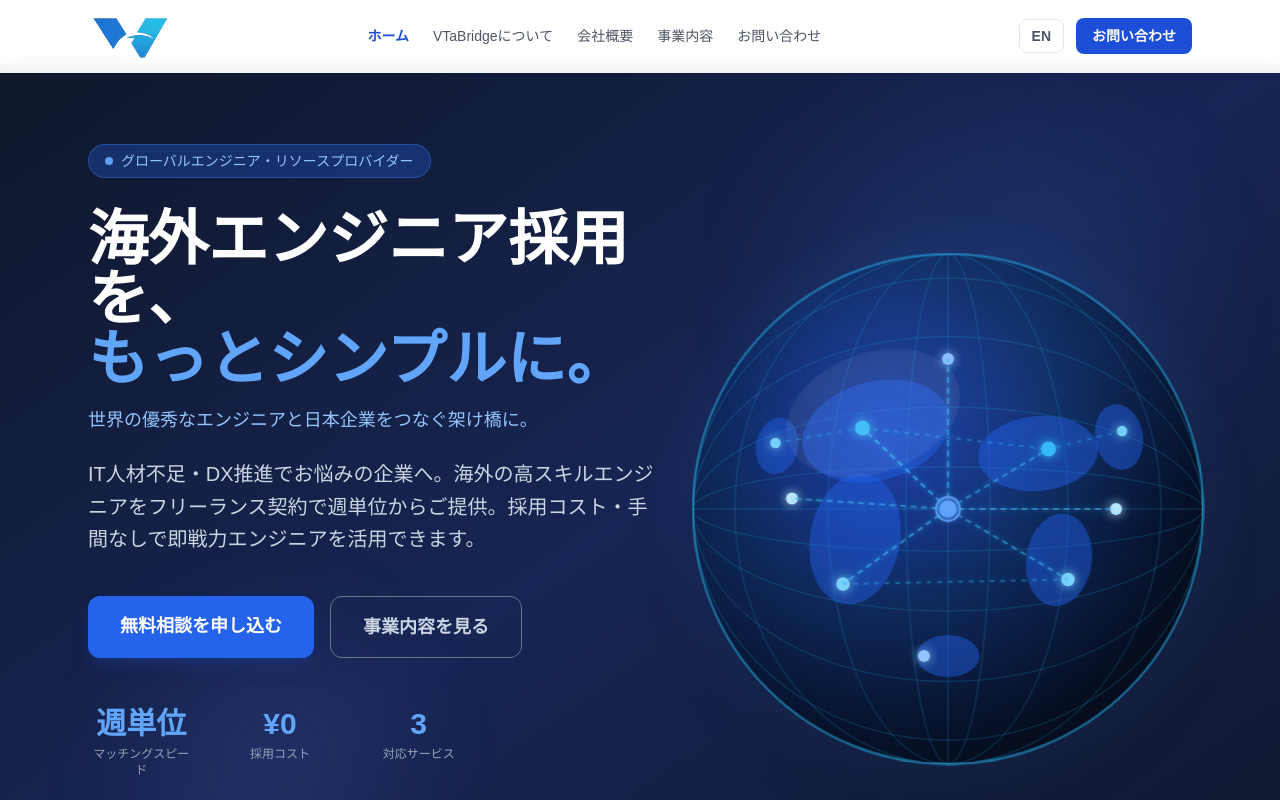
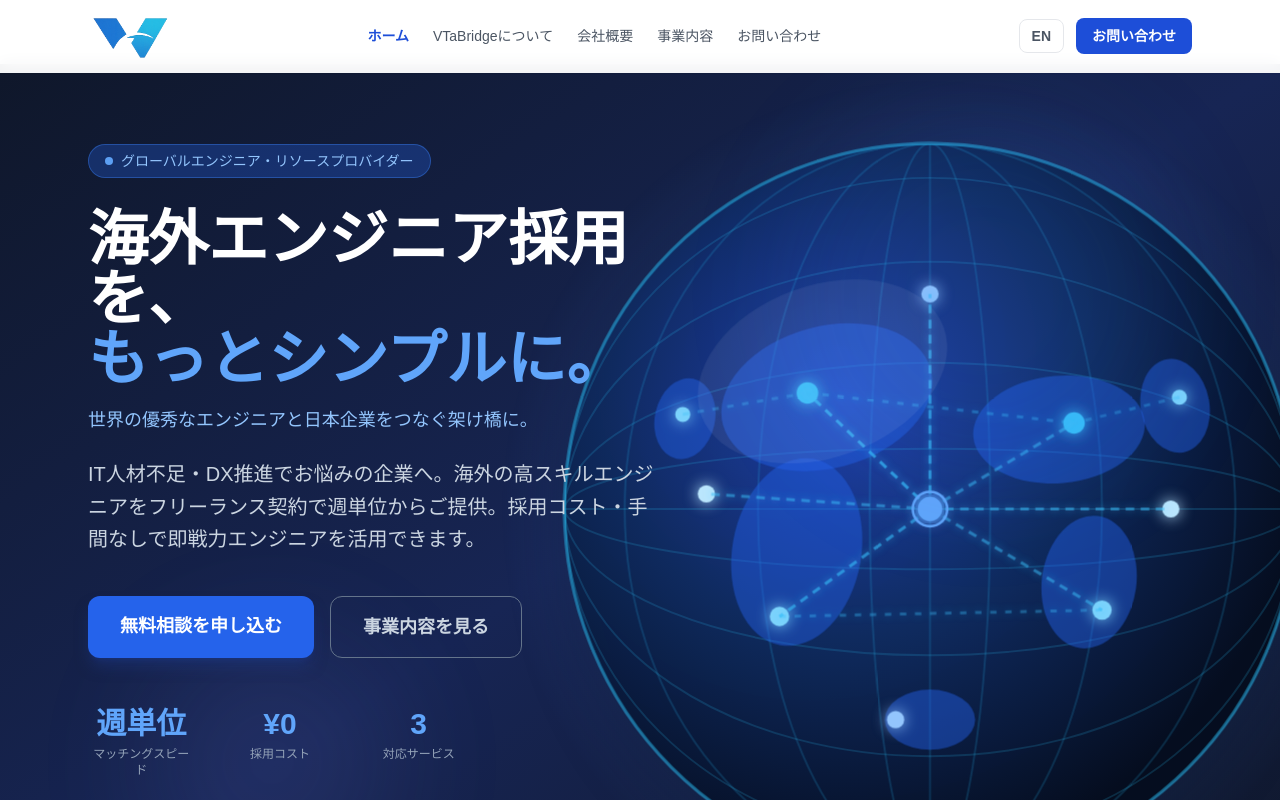
Before and after one commit to TakeTouhu/TTakaTouhu, a Next.js app: page / in a window 1280 px wide. Shown: the top 800 px of the page. Built offline with nearby package versions, Linux system fonts and the light colour scheme.

Commit message:
feat: enlarge globe to 860px matching reference image scale
Co-Authored-By: Claude Sonnet 4.6 <noreply@anthropic.com>
Claude-Session: https://claude.ai/code/session_013xEJ6W92Lm2WUzafBKmkiC

```diff
--- a/app/page.tsx
+++ b/app/page.tsx
@@ -92,9 +92,9 @@ export default function Home() {
         {/* Globe — absolutely positioned so it doesn't change hero height */}
         <div
           className="absolute right-0 top-0 bottom-0 hidden lg:flex items-center pointer-events-none"
-          style={{ perspective: '1100px', paddingRight: '2rem' }}
+          style={{ perspective: '1400px', paddingRight: '0', marginRight: '-80px' }}
         >
-          <svg width="600" height="600" viewBox="0 0 400 400" xmlns="http://www.w3.org/2000/svg" className="drop-shadow-2xl">
+          <svg width="860" height="860" viewBox="0 0 400 400" xmlns="http://www.w3.org/2000/svg" className="drop-shadow-2xl">
             <defs>
               <radialGradient id="globeGrad" cx="38%" cy="35%" r="65%">
                 <stop offset="0%" stopColor="#1e40af" stopOpacity="0.9" />
```
